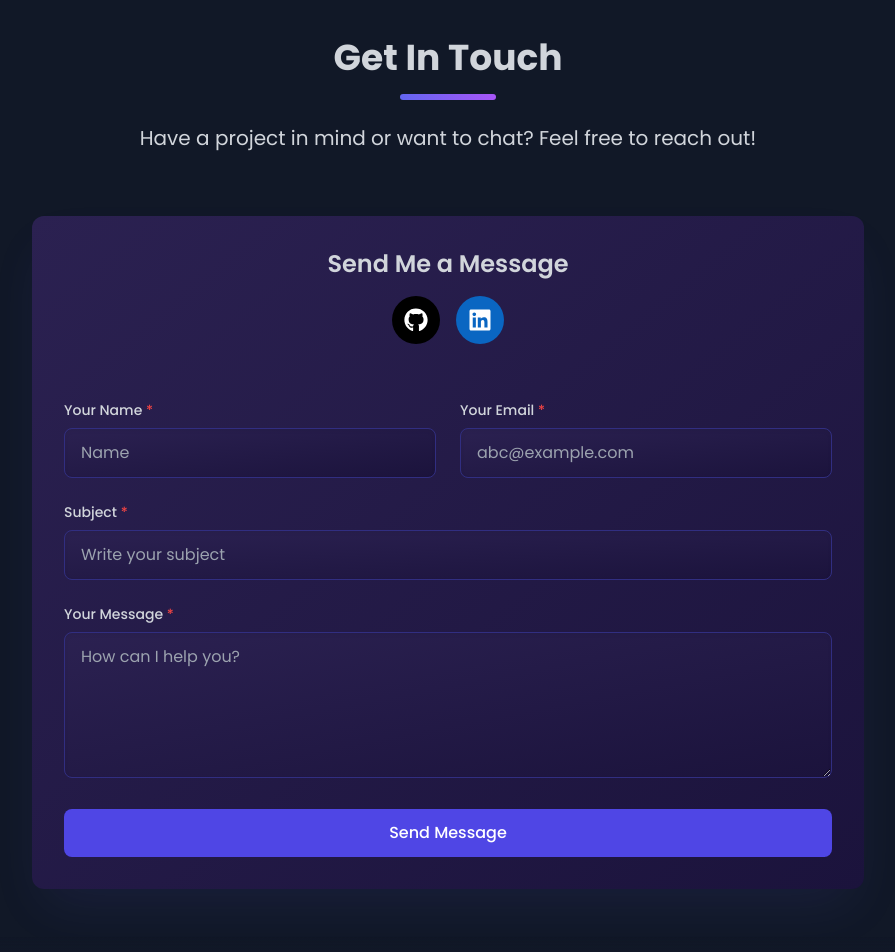
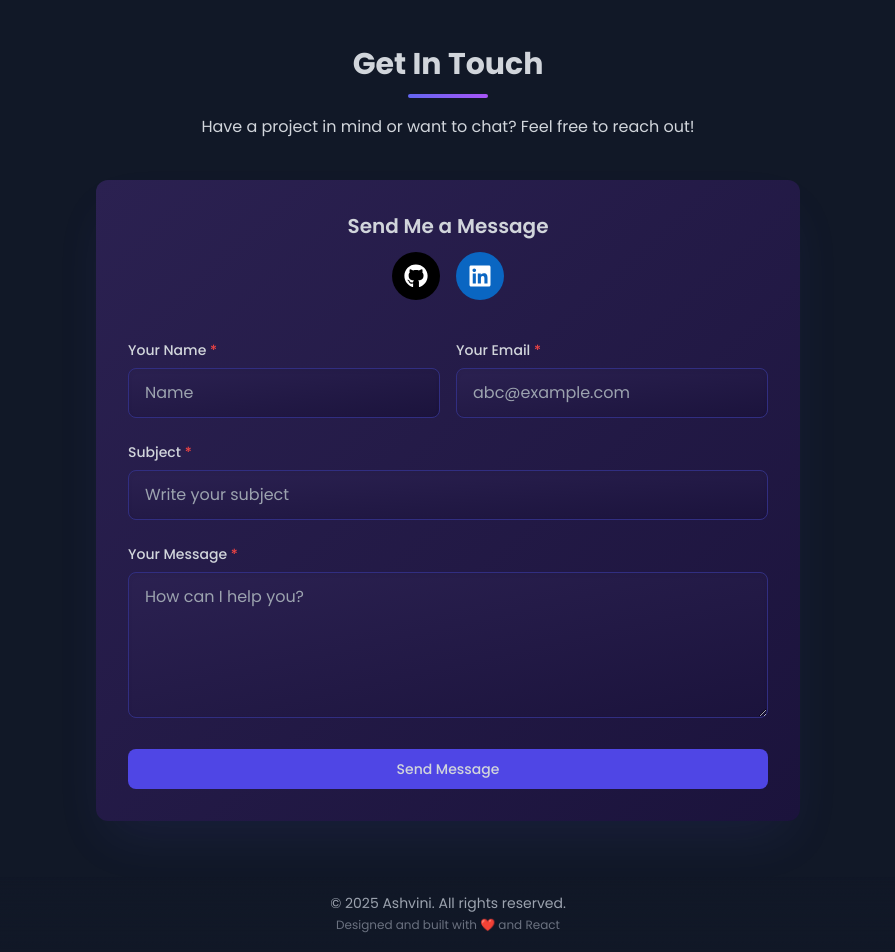
Before and after one commit to ASyadav070/MyPortfolio, a React (Vite) app: page / in a window 1280 px wide. Shown: the part 2640-3592 px from the top of the page, without its empty margins (192-1087 px from the left). Built offline with nearby package versions, Linux system fonts and the light colour scheme.

Commit message:
style: make contact section and footer more compact and consistent

```diff
--- a/src/components/Footer.jsx
+++ b/src/components/Footer.jsx
@@ -1,12 +1,12 @@
 export default function Footer() {
   return (
-    <footer className="w-full py-6 bg-gradient-to-b from-transparent to-gray-900/80 backdrop-blur-sm">
-      <div className="w-full max-w-7xl mx-auto px-4 sm:px-6 lg:px-8">
+    <footer className="w-full py-4 bg-gradient-to-b from-transparent to-gray-900/80 backdrop-blur-sm">
+      <div className="w-full max-w-3xl mx-auto px-4 sm:px-6">
         <div className="flex flex-col items-center justify-center">
-          <p className="text-gray-400 text-center">
+          <p className="text-gray-400 text-sm text-center">
             &copy; {new Date().getFullYear()} Ashvini. All rights reserved.
           </p>
-          <p className="text-gray-500 text-sm mt-2">
+          <p className="text-gray-500 text-xs mt-1">
             Designed and built with ❤️ and React
           </p>
         </div>
--- a/src/pages/Contact.jsx
+++ b/src/pages/Contact.jsx
@@ -78,27 +78,27 @@ export default function Contact() {
   };
 
   return (
-    <div className="w-full flex-1 flex items-center">
-      <div className="w-full max-w-4xl mx-auto px-4 sm:px-6 lg:px-8 py-12">
-        <div className="text-center mb-16">
-          <h1 className="text-4xl font-bold text-center mb-4">Get In Touch</h1>
-          <div className="w-24 h-1.5 bg-gradient-to-r from-indigo-500 to-purple-500 mx-auto rounded-full mb-6"></div>
-          <p className="text-gray-300 text-base md:text-lg lg:text-xl leading-relaxed mt-6 max-w-3xl mx-auto">
+    <div className="w-full flex-1 flex items-center py-8">
+      <div className="w-full max-w-3xl mx-auto px-4 sm:px-6 lg:px-8 py-6">
+        <div className="text-center mb-10">
+          <h1 className="text-3xl font-bold text-center mb-3">Get In Touch</h1>
+          <div className="w-20 h-1 bg-gradient-to-r from-indigo-500 to-purple-500 mx-auto rounded-full mb-4"></div>
+          <p className="text-gray-300 text-base leading-relaxed max-w-2xl mx-auto">
             Have a project in mind or want to chat? Feel free to reach out!
           </p>
         </div>
 
-        <div className="grid grid-cols-1 gap-12">
+        <div className="grid grid-cols-1 gap-8">
           {/* Contact Form */}
           <motion.div
             initial={{ opacity: 0, y: 20 }}
             animate={{ opacity: 1, y: 0 }}
             transition={{ duration: 0.5 }}
-            className="bg-gradient-to-br from-[#2b2151] to-[#1b133c] rounded-xl p-8 shadow-2xl shadow-indigo-500/10 hover:shadow-3xl hover:shadow-indigo-500/20 transition-all duration-300"
+            className="bg-gradient-to-br from-[#2b2151] to-[#1b133c] rounded-xl p-6 sm:p-8 shadow-2xl shadow-indigo-500/10 hover:shadow-3xl hover:shadow-indigo-500/20 transition-all duration-300"
           >
-            <div className="flex flex-col items-center mb-8">
-              <h2 className="text-2xl font-semibold mb-4">Send Me a Message</h2>
-              <div className="flex space-x-4 mb-6">
+            <div className="flex flex-col items-center mb-6">
+              <h2 className="text-xl font-semibold mb-3">Send Me a Message</h2>
+              <div className="flex space-x-4 mb-4">
                 {socialLinks.map((social, index) => {
                   const bgColor =
                     social.name === 'GitHub'
@@ -137,7 +137,7 @@ export default function Contact() {
             )}
 
             <form onSubmit={handleSubmit} className="space-y-6">
-              <div className="grid grid-cols-1 md:grid-cols-2 gap-6">
+              <div className="grid grid-cols-1 md:grid-cols-2 gap-4">
                 <div>
                   <label htmlFor="name" className="block text-sm font-medium mb-2">
                     Your Name <span className="text-red-500">*</span>
@@ -205,8 +205,11 @@ export default function Contact() {
               <button
                 type="submit"
                 disabled={isSubmitting}
-                className={`w-full bg-indigo-600 hover:bg-indigo-700 text-white font-medium py-3 px-6 rounded-lg transition-colors ${isSubmitting ? 'opacity-70 cursor-not-allowed' : ''
-                  }`}
+                className={`w-full py-2.5 px-4 text-sm rounded-lg font-medium transition-colors duration-300 ${
+                  isSubmitting
+                    ? 'bg-indigo-400 cursor-not-allowed'
+                    : 'bg-indigo-600 hover:bg-indigo-700 hover:shadow-lg hover:shadow-indigo-500/20'
+                }`}
               >
                 {isSubmitting ? 'Sending...' : 'Send Message'}
               </button>
```
